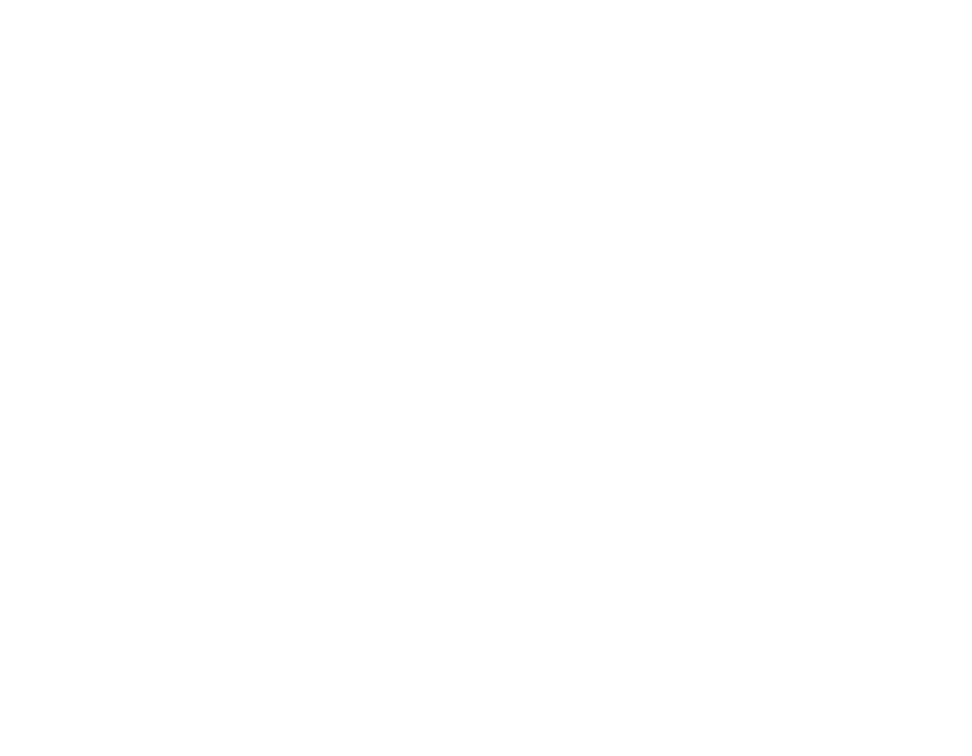
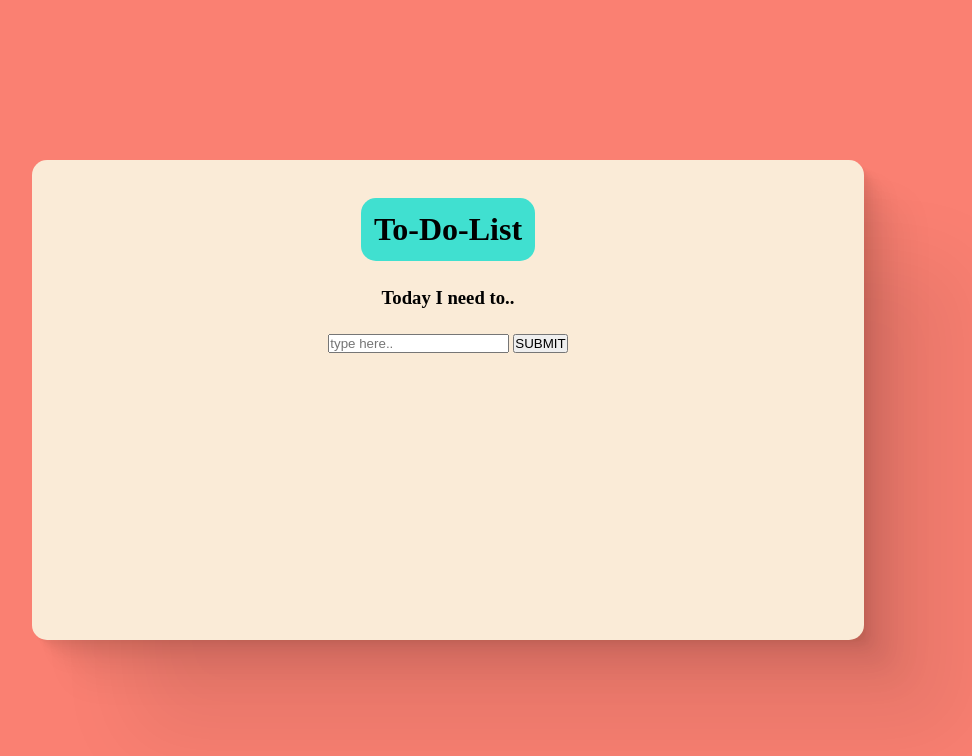
Before and after one commit to dts-kominfo-rea2a/challenge-08-ifanramadhany, a website: page index.html in a window 1280 px wide. Shown: the whole page, without its empty margins (192-1164 px from the left). Drawn offline with Linux system fonts and the light colour scheme.

Commit message:
challange-08-done

```diff
--- /dev/null
+++ b/index.css
@@ -0,0 +1,51 @@
+* {
+  padding: 0;
+  margin: 0;
+}
+
+#app {
+  min-width: 100vw;
+  max-width: 100vw;
+  min-height: 100vh;
+  max-height: 100vh;
+  display: flex;
+  justify-content: center;
+  align-items: center;
+  background-color: salmon;
+}
+
+#wrapper-box {
+  min-width: 65vw;
+  max-width: 65vw;
+  min-height: 60vh;
+  max-height: 60vh;
+  background-color: antiquewhite;
+  border-radius: 15px;
+  display: flex;
+  flex-direction: column;
+  justify-content: start;
+  align-items: center;
+  overflow-y: auto;
+  box-shadow:
+  2.8px 2.8px 2.2px rgba(0, 0, 0, 0.02),
+  6.7px 6.7px 5.3px rgba(0, 0, 0, 0.028),
+  12.5px 12.5px 10px rgba(0, 0, 0, 0.035),
+  22.3px 22.3px 17.9px rgba(0, 0, 0, 0.042),
+  41.8px 41.8px 33.4px rgba(0, 0, 0, 0.05),
+  100px 100px 80px rgba(0, 0, 0, 0.07);
+}
+
+#todo-title {
+  margin-top: 3vw;
+  padding: 1vw;
+  background-color: turquoise;
+  border-radius: 15px;
+}
+
+#todo-subtitle {
+  margin: 2vw 0 2vw 0;
+}
+
+#todo-input {
+  margin-bottom: 2vw;
+}
--- a/index.html
+++ b/index.html
@@ -5,6 +5,7 @@
     <meta http-equiv="X-UA-Compatible" content="IE=edge" />
     <meta name="viewport" content="width=device-width, initial-scale=1.0" />
     <title>Challenge - DOM</title>
+    <link rel="stylesheet" href="./index.css" />
   </head>
   <body>
     <div id="app">
@@ -17,19 +18,45 @@
 
       <!-- Section output -->
       <!-- TODO: Buatlah sebuah <ul> dengan id todo-output -->
+      <div id="wrapper-box">
+        <h1 id="todo-title">To-Do-List</h1>
+        <h3 id="todo-subtitle">Today I need to..</h3>
+        <div id="submit-todo-wrapper">
+          <input id="todo-input" type="text" placeholder="type here.."/>
+          <button id="todo-submit">SUBMIT</button>
+        </div>
+        <ul id="todo-output"></ul>
+      </div>
     </div>
 
     <!-- ! Untuk tantangan ini, script jangan diubah ke external js yah ! -->
     <script>
       // TODO: Deklarasi variable sesuai dengan kebutuhan di sini
-      let button;
-      let input;
-      let output;
+      let button = document.getElementById("todo-submit");
+      let input = document.getElementById("todo-input");
+      let output = document.getElementById("todo-output");
 
       // TODO: Buatlah sebuah fungsi dengan nama fnClickHandler
       // Fungsi yang digunakan untuk menambahkan tulisan
       // Jangan ubah cara deklarasi fungsinya, cukup isi saja
-      function fnClickHandler(toDoItem) {}
+      function fnClickHandler(toDoItem) {
+        let li = document.createElement("li");
+        let inputValue = document.getElementById("todo-input").value;
+        let t = document.createTextNode(inputValue);
+        li.appendChild(t);
+        output.appendChild(li);
+        input.value = "";
+        console.log(input.value);
+      }
+
+      button.addEventListener("click", fnClickHandler);
+
+      input.addEventListener("keypress", (event) => {
+        if (event.key === "Enter") {
+          event.preventDefault();
+          button.click();
+        }
+      });
 
       // TODO: register event onclick / addEventListener untuk button
       // akan menjalankan fungsi fnClickHandler
```
